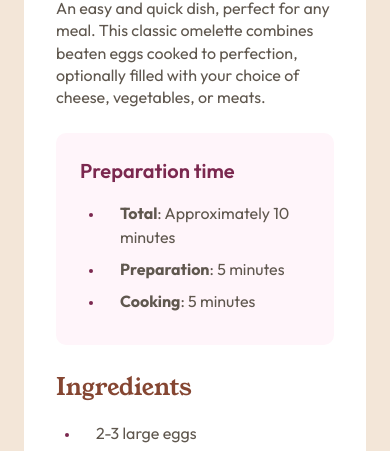
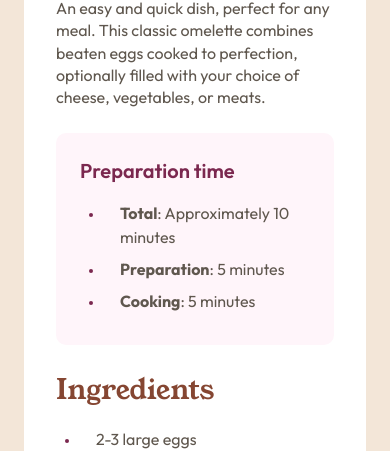
Before and after one commit to tarachand-k/css-challenges, a plain HTML site: page recipe-page/index.html in a window 390 px wide. Shown: the part 401-852 px from the top of the page. Drawn offline with Linux system fonts and the light colour scheme.

Commit message:
updated some css issues

```diff
--- a/recipe-page/index.html
+++ b/recipe-page/index.html
@@ -46,7 +46,7 @@
       line-height: 1.5;
       letter-spacing: 0;
       background-color: var(--stone-100);
-      padding: 96px 24px;
+      padding: 128px 24px;
     }
 
     img, picture, video, canvas, svg {
@@ -98,7 +98,7 @@
     }
 
     .container {
-      padding: 32px;
+      padding: 36px;
       gap: 18px;
       background-color: var(--white);
       border-radius: 20px;
@@ -148,6 +148,7 @@
 
     .box h2 {
       margin-bottom: 16px;
+      font-size: 1.75rem;
       font-weight: 400;
     }
 
@@ -173,6 +174,10 @@
     @media (max-width: 768px) {
       body {
         padding: 64px 24px;
+      }
+
+      .container {
+        padding: 32px;
       }
 
       .recipe-title {
```
